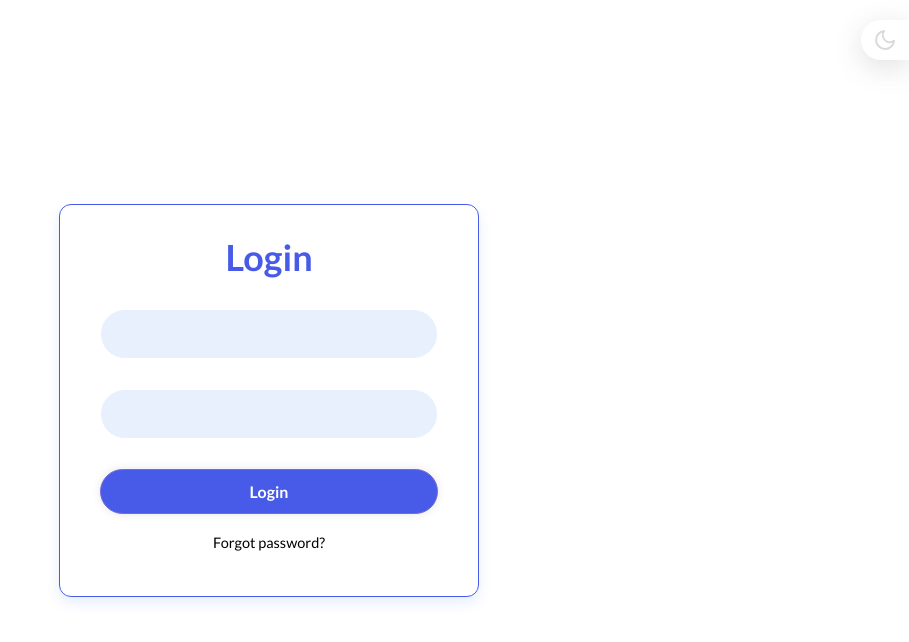
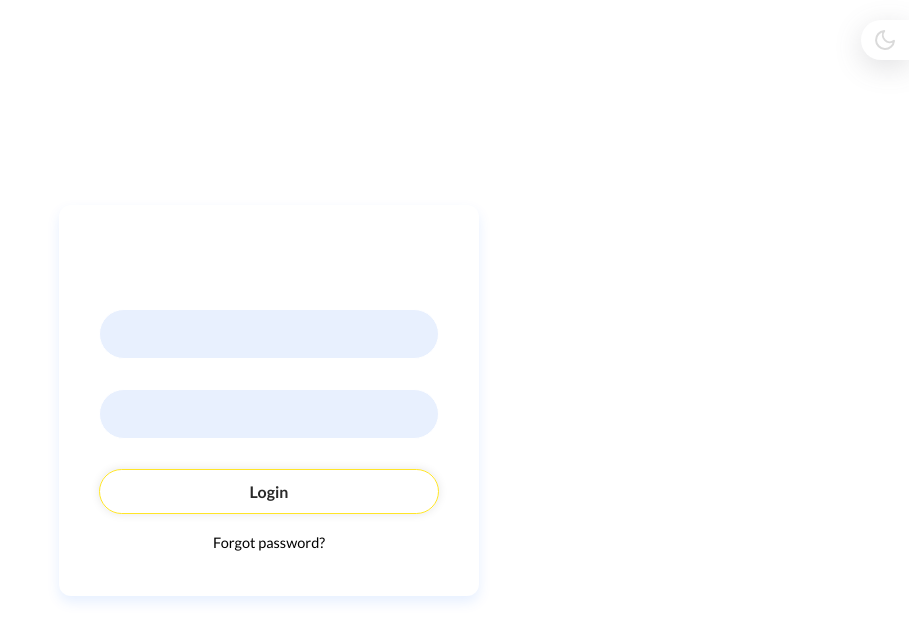
Before and after one commit to komilarozikova/admin, a React (Vite) app: page / in a window 1280 px wide. Shown: the top 642 px of the page, without its empty margins (371-1280 px from the left). Built offline with nearby package versions, Linux system fonts and the light colour scheme.

Commit message:
color changed & kogo added

```diff
--- a/src/App.scss
+++ b/src/App.scss
@@ -19,7 +19,7 @@
   // transition
   --default-transition: all 300ms ease-in-out;
   // chart
-  --chart-primary-color: #475be8;
+  --chart-primary-color:#fdeb04;
   --chart-secondary-color: #e6e6e6;
   // box shadow
   --light-shadow1: rgba(0, 0, 0, 0.02) 0px 4px 12px;
@@ -27,12 +27,12 @@
 
 // color mode toggle mixins
 @mixin lightMode {
-  --primary-color: #475be8;
+  --primary-color: #fdeb04
   --secondary-color: #fff;
   --background-color: #fafafa;
   --side-link-hover-color: #f6f6f6;
   --side-text-color: #808191;
-  --logo-color: var(--primary-color);
+  --logo-color: #292929;
   --xl-text-color: #292929;
   --lg-text-color: #525252;
   --base-text-color: #676767;
@@ -49,9 +49,9 @@
 }
 
 @mixin darkMode {
-  --primary-color: #475be8;
-  --secondary-color: #2e2e48;
-  --background-color: #383854;
+  --primary-color: #fdeb04;
+  --secondary-color: #2b2b2b;
+  --background-color: #222222;
   --side-link-hover-color: #525270;
   --side-text-color: #e1e1e1;
   --logo-color: #fff;
@@ -64,7 +64,7 @@
   --toggle-btn-border-color: #525270;
   --toggle-btn-bg-color: #525270;
   --toggle-btn-icon-color: #bdbdbd;
-  --thead-bg-color: #383854;
+  --thead-bg-color: #fdec043e;
   --tbl-border-color: ##383854;
   --scroll-track-bg-color: #2e2e48;
   --scroll-thumb-bg-color: #575777;
--- a/src/components/dashboard/areaCards/AreaCards.jsx
+++ b/src/components/dashboard/areaCards/AreaCards.jsx
@@ -5,7 +5,7 @@ const AreaCards = () => {
   return (
     <section className="content-area-cards">
       <AreaCard
-        colors={["#e4e8ef", "#475be8"]}
+        colors={["#e4e8ef", "#fdeb04"]}
         percentFillValue={80}
         cardInfo={{
           title: "Todays Sales",
--- a/src/components/dashboard/areaCharts/AreaBarChart.jsx
+++ b/src/components/dashboard/areaCharts/AreaBarChart.jsx
@@ -134,7 +134,7 @@ const AreaBarChart = () => {
             />
             <Bar
               dataKey="profit"
-              fill="#475be8"
+              fill="#fdeb04"
               activeBar={false}
               isAnimationActive={false}
               barSize={24}
--- a/src/components/sidebar/Sidebar.jsx
+++ b/src/components/sidebar/Sidebar.jsx
@@ -3,6 +3,7 @@ import { ThemeContext } from "../../context/ThemeContext";
 import { LIGHT_THEME } from "../../constants/themeConstants";
 import LogoBlue from "../../assets/images/logo_blue.svg";
 import LogoWhite from "../../assets/images/logo_white.svg";
+import apexlogo from "../../assets/images/apexlogo.jpeg"
 import {
   MdOutlineAttachMoney,
   MdOutlineBarChart,
@@ -49,10 +50,13 @@ const Sidebar = () => {
     >
       <div className="sidebar-top">
         <div className="sidebar-brand">
-        <img src={theme === LIGHT_THEME ? LogoBlue : LogoWhite} alt="" />
-         <Link to="/dashboard">
-         <span className="sidebar-brand-text">Admin</span>
-         </Link>
+          <Link className="yellowimg" to="/dashboard">
+          <img src={theme === LIGHT_THEME ? apexlogo : apexlogo} alt="" />
+            <div className="sidebar-brand-text">
+              <h4>apexpizza</h4>
+              <h6>Нет места для теста</h6>
+            </div>
+          </Link>
         </div>
         <button className="sidebar-close-btn" onClick={closeSidebar}>
           <MdOutlineClose size={24} />
--- a/src/components/sidebar/Sidebar.scss
+++ b/src/components/sidebar/Sidebar.scss
@@ -16,9 +16,11 @@
   &::-webkit-scrollbar {
     width: 6px;
   }
+
   &::-webkit-scrollbar-track {
     background-color: var(--scroll-track-bg-color);
   }
+
   &::-webkit-scrollbar-thumb {
     border-radius: 100vh !important;
     background-color: var(--scroll-thumb-bg-color);
@@ -27,25 +29,25 @@
   }
 
   // toggling this class helps to hide/unhide the sidebar
-  &.sidebar-show{
-    @media(max-width: 768px){
+  &.sidebar-show {
+    @media(max-width: 768px) {
       transform: translateX(0);
     }
   }
 
   // showing icons only on sidebar
-  @media(max-width: 1200px){
+  @media(max-width: 1200px) {
     width: auto;
     padding: 20px 6px;
   }
 
   // hiding full on small screen
-  @media(max-width: 768px){
+  @media(max-width: 768px) {
     width: 260px;
     transform: translateX(-100%);
   }
 
-  .sidebar-top{
+  .sidebar-top {
     display: flex;
     align-items: center;
     justify-content: space-between;
@@ -54,28 +56,28 @@
     border-bottom: 1px solid var(--border-color-inverted);
   }
 
-  .sidebar-brand{
+  .sidebar-brand {
     display: flex;
     align-items: center;
     column-gap: 6px;
   }
 
-  .sidebar-brand-text{
+  .sidebar-brand-text {
     text-transform: uppercase;
     font-weight: 900;
     color: var(--logo-color);
     margin-bottom: 8px;
 
-    @media(max-width: 1200px){
+    @media(max-width: 1200px) {
       display: none;
     }
 
-    @media(max-width: 768px){
+    @media(max-width: 768px) {
       display: inline-block;
     }
   }
 
-  .sidebar-close-btn{
+  .sidebar-close-btn {
     background-color: var(--toggle-btn-bg-color);
     width: 28px;
     height: 28px;
@@ -88,30 +90,30 @@
     transition: var(--default-transition);
     display: none;
 
-    @media(max-width: 768px){
+    @media(max-width: 768px) {
       display: inline-flex;
     }
 
-    &:hover{
+    &:hover {
       opacity: 0.8;
     }
   }
 
-  .menu-item{
+  .menu-item {
     margin-bottom: 8px;
 
-    &:last-child{
+    &:last-child {
       margin-bottom: 0;
     }
 
-    @media(max-width: 1200px){
+    @media(max-width: 1200px) {
       display: flex;
       align-items: center;
       justify-content: center;
     }
   }
 
-  .menu-link{
+  .menu-link {
     width: 100%;
     height: 48px;
     display: flex;
@@ -123,7 +125,7 @@
     color: var(--side-text-color);
     transition: var(--default-transition);
 
-    @media(max-width: 1200px){
+    @media(max-width: 1200px) {
       padding: 2px;
       width: 36px;
       height: 36px;
@@ -133,7 +135,7 @@
       border-radius: 8px;
     }
 
-    @media(max-width: 768px){
+    @media(max-width: 768px) {
       padding: 12px;
       border-bottom: 12px;
       width: 100%;
@@ -141,42 +143,58 @@
       justify-content: flex-start;
     }
 
-    &:hover{
+    &:hover {
       background-color: var(--side-link-hover-color);
     }
 
-    &.active{
+    &.active {
       background-color: var(--primary-color);
-        color: var(--light-color);
+      color: var(--dark-color);
       box-shadow: 0px 0px 4px rgba(71, 91, 232, 0.04);
     }
   }
 
-  .mennu-link-icon{
+  .mennu-link-icon {
     display: flex;
     align-items: center;
   }
 
-  .menu-link-text{
+  .menu-link-text {
     font-family: var(--font-family-manrope);
     font-weight: 500;
 
-    @media(max-width: 1200px){
+    @media(max-width: 1200px) {
       display: none;
     }
-    @media(max-width: 768px){
+
+    @media(max-width: 768px) {
       display: inline-block;
     }
   }
 
-  .sidebar-body{
+  .sidebar-body {
     flex: 1;
     display: flex;
     flex-direction: column;
     justify-content: space-between;
   }
 
-  .sidebar-menu2{
+  .sidebar-menu2 {
     margin-top: auto;
   }
 }
+
+.yellowimg {
+  align-items: center;
+  border-radius: 17px;
+  display: flex;
+  justify-content: space-between;
+  text-decoration: none;
+
+  img {
+    border-radius: 15px;
+    margin-right: 10px;
+    object-fit: contain;
+    width: 80px;
+  }
+}
--- a/src/components/signin/Signin.scss
+++ b/src/components/signin/Signin.scss
@@ -83,11 +83,11 @@
       border: none;
       outline: none;
       border-radius: 40px;
-      border: 1px solid rgb(117, 107, 211);
+      border: 1px solid rgba(255, 225, 2, 0.851);
       box-shadow: 0 0 10px rgba(0, 0, 0, .1);
       cursor: pointer;
       font-size: 16px;
-      color: #ffffff;
+      color: var(--dark-color);
       font-weight: 600;
     }
 
```
Also changed, not shown: src/assets/images/apexlogo.jpeg (added). Lines whose indentation alone changed are shown as unchanged.
